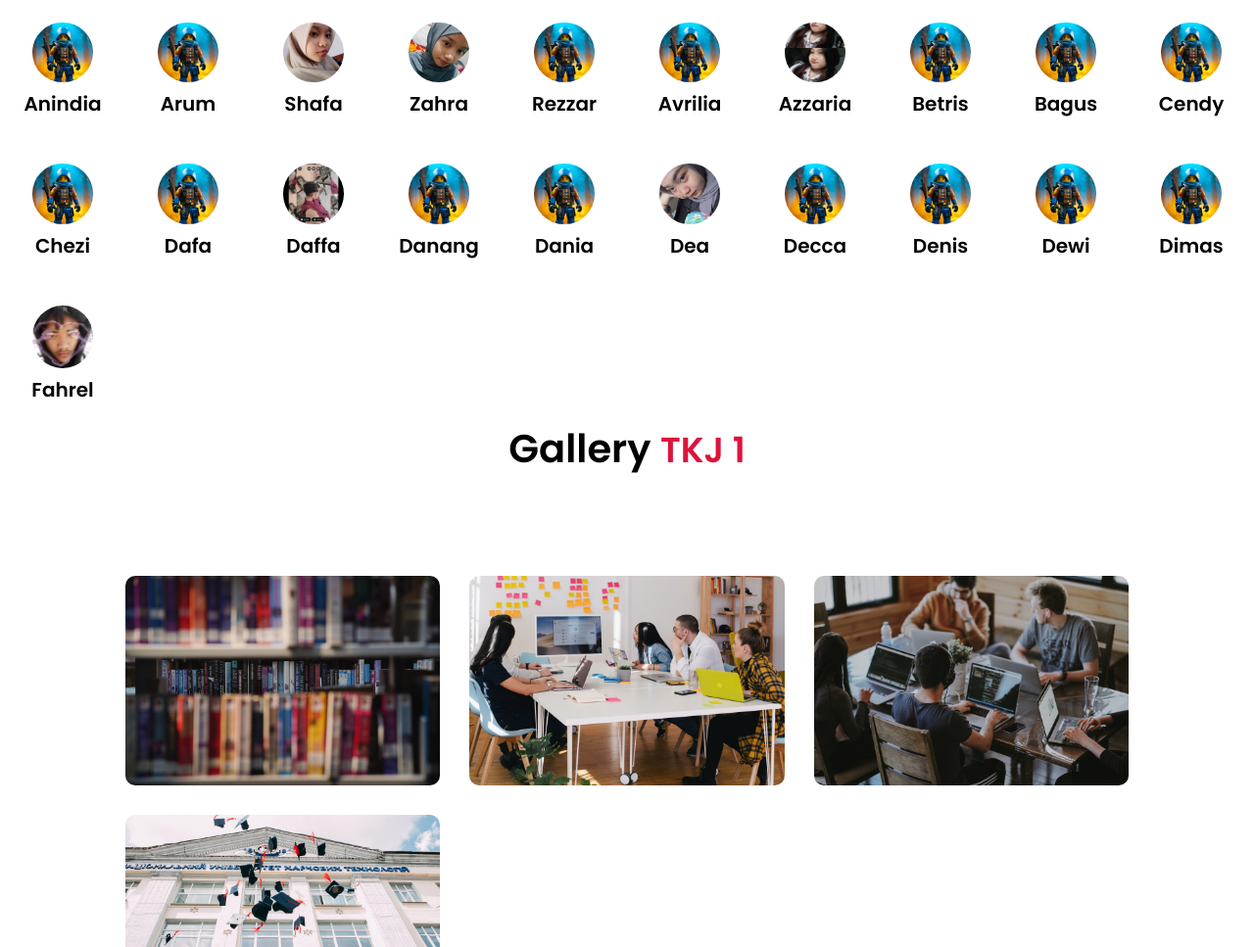
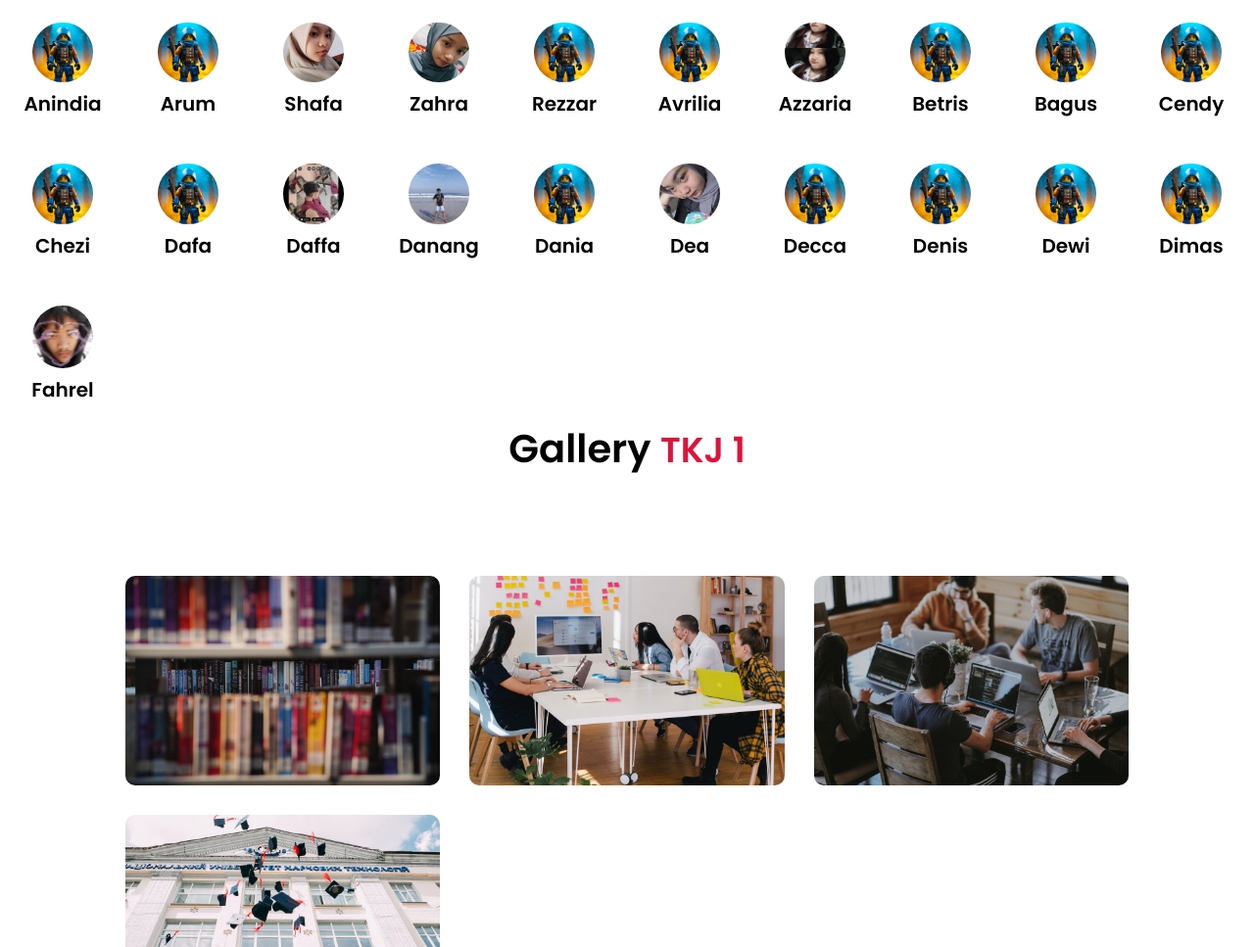
Before and after one commit to dimasPilo/web-kelas_tkj1, a plain HTML site: page index.html in a window 1280 px wide. Shown: the part 1983-2950 px from the top of the page at 98% size. Drawn offline with nearby package versions, Linux system fonts and the light colour scheme.

Commit message:
Add files via upload

```diff
--- a/index.html
+++ b/index.html
@@ -193,7 +193,7 @@
         <h4>Daffa</h4>
       </div>
       <div class="box-img">
-        <a href=""><img src="img/dims.jpg" alt="Danang"></a>
+        <a href="https://www.instagram.com/iki_donok/profilecard/?igsh=eDU0enByeHd5bmEx"><img src="img/Danang Projks.jpg" alt="Danang"></a>
         <h4>Danang</h4>
       </div>
       <div class="box-img">
```
Also changed, not shown: img/Danang Projks.jpg (added).
